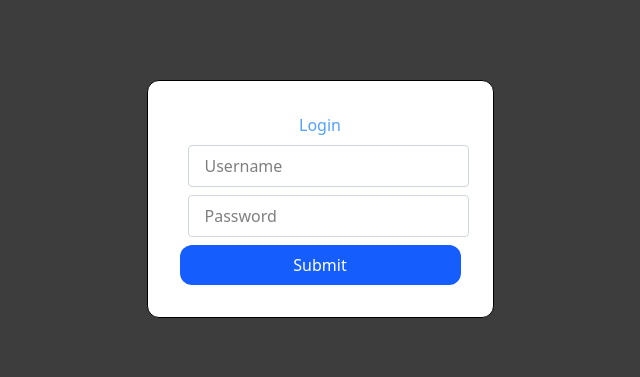
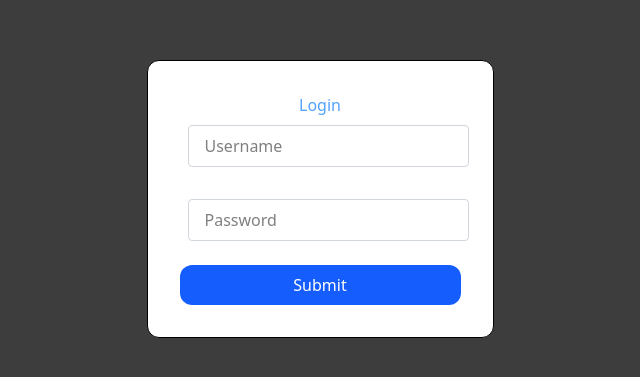
Before and after one commit to vikalpis/SecondBrain, a React (Vite) app: page /Login in a window 1280 px wide. Shown: the part 201-578 px from the top of the page, without its empty margins (320-960 px from the left). Built offline with nearby package versions, Linux system fonts and the light colour scheme.

Commit message:
updated login page

```diff
--- a/src/pages/Login.tsx
+++ b/src/pages/Login.tsx
@@ -5,48 +5,64 @@ import axios from "axios";
 import { BACKEND_URL } from "../component/ui/config";
 import { useNavigate } from "react-router-dom";
 
-export function Login(){
-    const usernameRef = useRef<HTMLInputElement>(null)
-    const passwordRef = useRef<HTMLInputElement>(null)
-    const [disabled, setDisabled] = useState(false)
-    const navigate = useNavigate();
-    async function Login(){
-        const username = usernameRef.current?.value;
-        const password = passwordRef.current?.value;
-        const response = await axios.post(`${BACKEND_URL}/api/v1/user/login`, {
-            username,
-            password
-        });
-       const jwt = response.data.token;
-       localStorage.setItem("token", jwt)
+export function Login() {
+  const usernameRef = useRef<HTMLInputElement>(null);
+  const passwordRef = useRef<HTMLInputElement>(null);
+  const [disabled, setDisabled] = useState(false);
+  const navigate = useNavigate();
 
-       //  TODO: redirect to it's dashboard
-        navigate("/dashboard");
+  async function handleLogin(e: React.FormEvent) {
+    e.preventDefault();
 
+    const username = usernameRef.current?.value;
+    const password = passwordRef.current?.value;
+
+    if (!username || !password) {
+      alert("Both fields are required!");
+      return;
     }
-    return <div>
-    <div className="h-screen w-screen bg-black/76 flex justify-center items-center ">
 
-    <div className="rounded-xl bg-white border p-8 ">
-    <div className=" flex justify-center text-blue-400">
-        Login
-    </div>
-        <Input ref={usernameRef} placeholder="Username" />
-        <Input  ref={passwordRef} placeholder="Password"/>
+    try {
+      setDisabled(true);
+      const response = await axios.post(`${BACKEND_URL}/api/v1/user/login`, {
+        username,
+        password,
+      });
 
-        <div className="flex  justify-center" >
-        <Button variants="primary" text="Submit" size="md" fullwidth={true} loading={disabled} onClick={()=>{
+      const jwt = response.data.token;
+      localStorage.setItem("token", jwt);
 
-                 Login()
+      navigate("/dashboard");
+    } catch (err) {
+      console.error(err);
+      alert("Login failed!");
+    } finally {
+      setDisabled(false);
+    }
+  }
 
-                alert('input not provided!')
+  return (
+    <div className="h-screen w-screen bg-black/76 flex justify-center items-center">
+      <div className="rounded-xl bg-white border p-8">
+        <div className="flex justify-center text-blue-400">Login</div>
 
 
-            setDisabled(e=>!e)
-        }}/>
+        <form onSubmit={handleLogin} className="flex flex-col gap-4">
+          <Input ref={usernameRef} placeholder="Username"  />
+          <Input ref={passwordRef} placeholder="Password"   />
 
-        </div>
+          <div className="flex justify-center">
+            <Button
+              variants="primary"
+              text="Submit"
+              size="md"
+              fullwidth={true}
+              loading={disabled}
+
+            />
+          </div>
+        </form>
+      </div>
     </div>
-        </div>
-        </div>
+  );
 }
```
